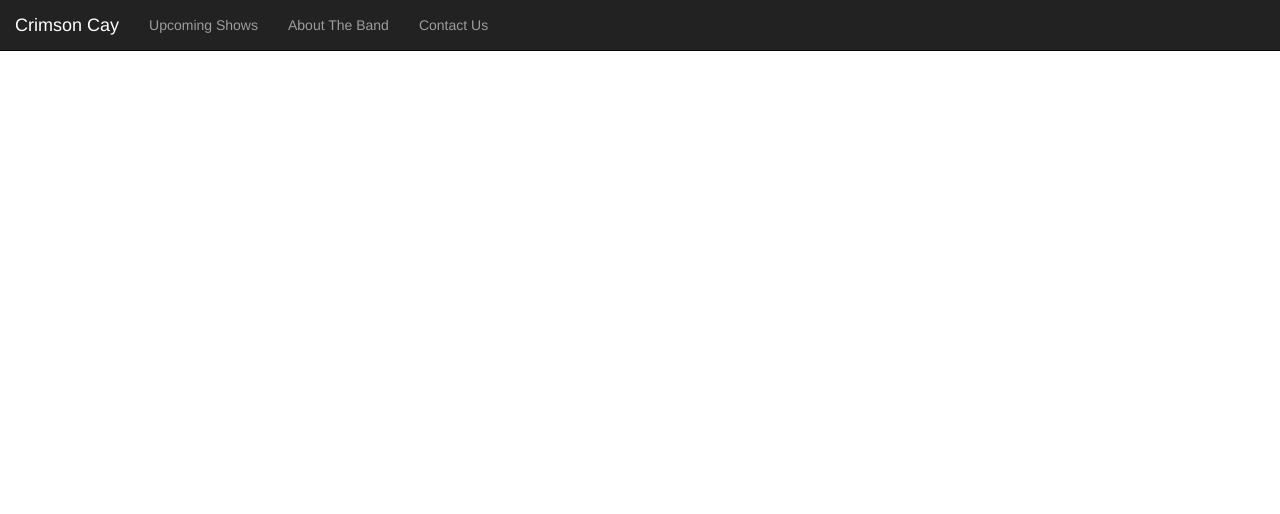
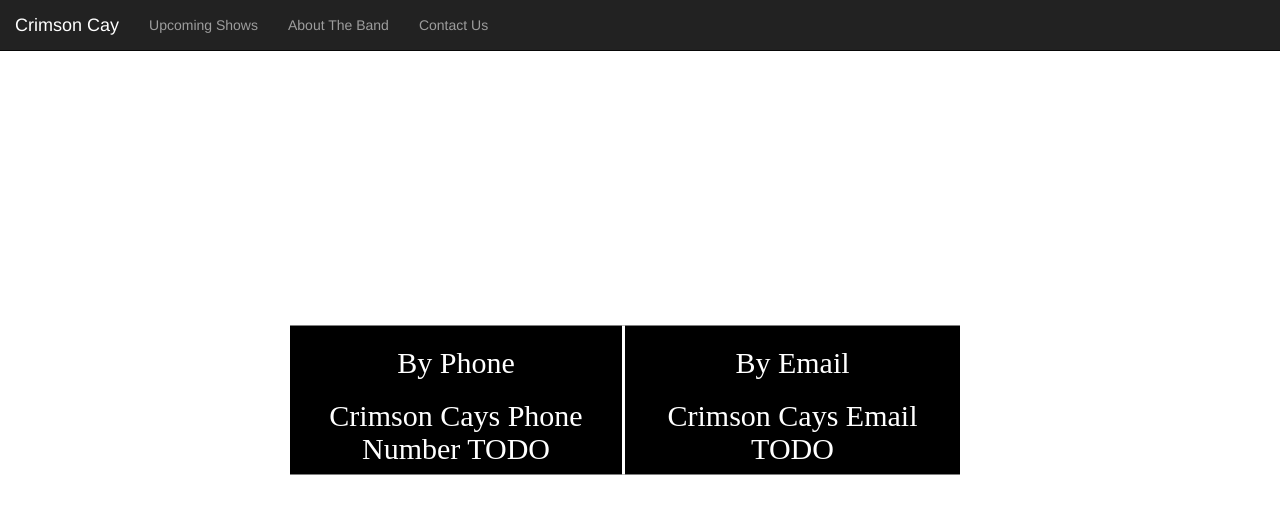
Before and after one commit to tomrdelhi/crimsoncay, a Django app: a page that uses ResumeSite/ResumeSite/templates/contactMe.html in a window 1280 px wide. Shown: the top 514 px of the page. Run offline with Django 3.2, Linux system fonts and the light colour scheme; some libraries are stand-ins or nearby versions.

Commit message:
attempt again on contact page

```diff
--- a/ResumeSite/ResumeSite/templates/contactMe.html
+++ b/ResumeSite/ResumeSite/templates/contactMe.html
@@ -28,11 +28,13 @@
       text-align: center;
       font-family: serif;
       color: white;
+      background-color: black;
     }
     .CH2{
       text-align: center;
       font-family: serif;
       color: white;
+      background-color: black;
     }
 
     </style>
```
